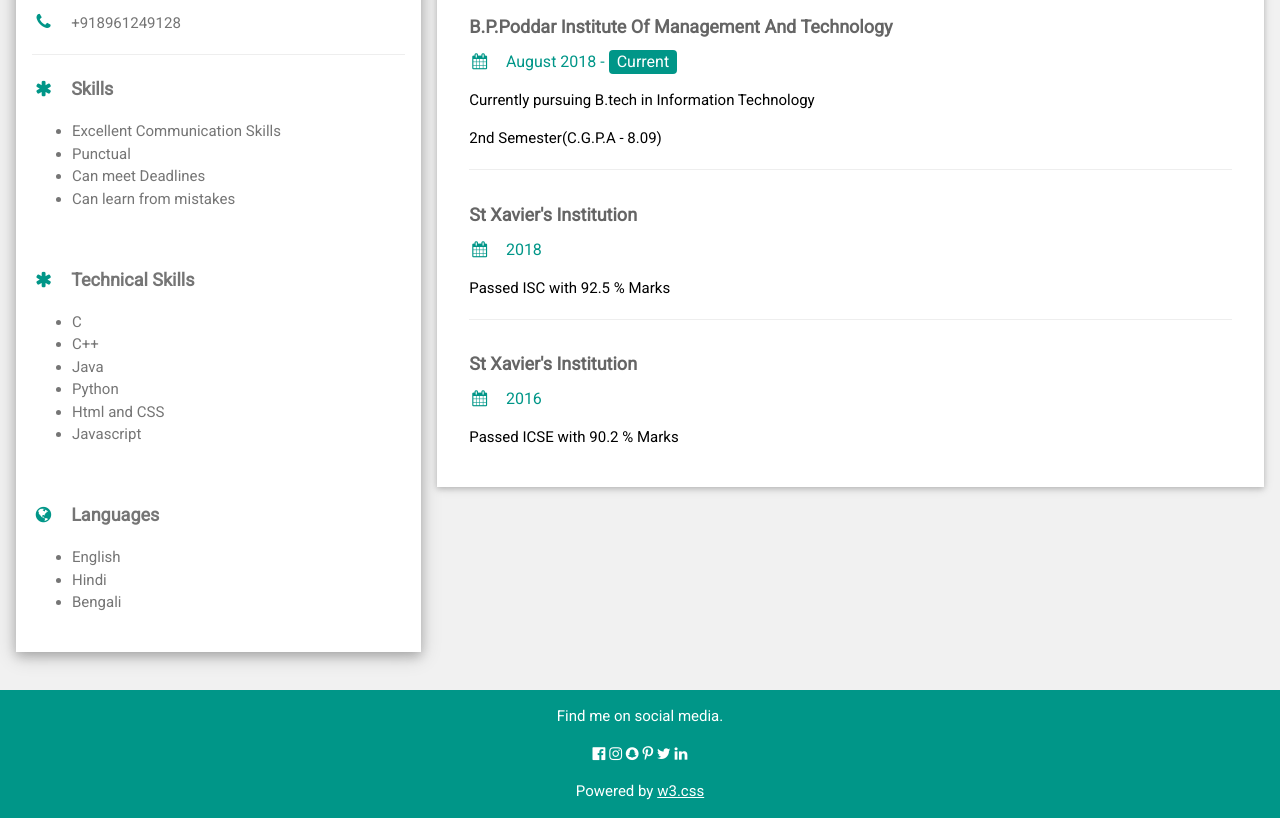
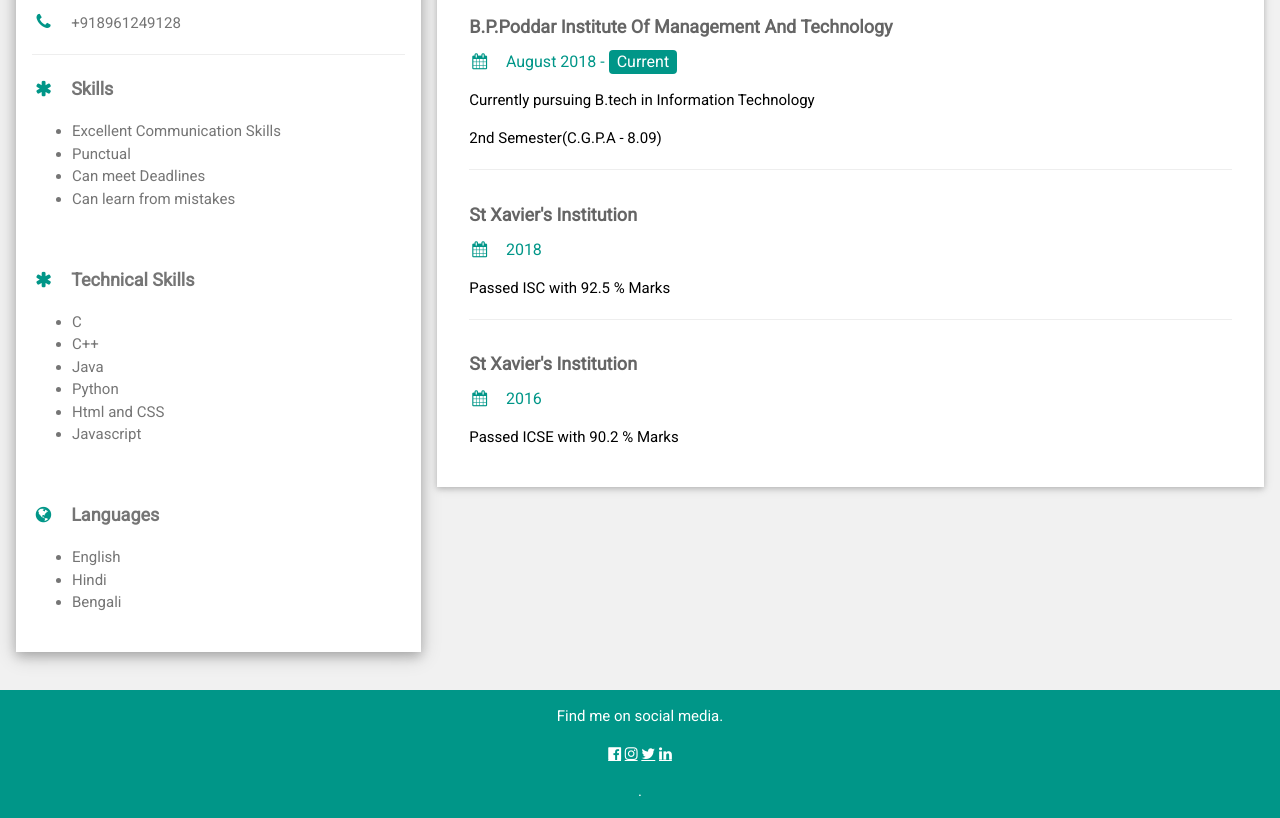
Before and after one commit to akashdeepbhattacharya/akashdeepbhattacharya.github.io, a plain HTML site: page index.html in a window 1280 px wide. Shown: the part 669-1487 px from the top of the page. Drawn offline with nearby package versions, Linux system fonts and the light colour scheme.

Commit message:
Update index.html

```diff
--- a/index.html
+++ b/index.html
@@ -132,13 +132,11 @@ html,body,h1,h2,h3,h4,h5,h6 {font-family: "Roboto", sans-serif}
 
 <footer class="w3-container w3-teal w3-center w3-margin-top">
   <p>Find me on social media.</p>
-  <i class="fa fa-facebook-official w3-hover-opacity"></i>
-  <i class="fa fa-instagram w3-hover-opacity"></i>
-  <i class="fa fa-snapchat w3-hover-opacity"></i>
-  <i class="fa fa-pinterest-p w3-hover-opacity"></i>
-  <i class="fa fa-twitter w3-hover-opacity"></i>
-  <i class="fa fa-linkedin w3-hover-opacity"></i>
-  <p>Powered by <a href="https://www.w3schools.com/w3css/default.asp" target="_blank">w3.css</a></p>
+  <a href="https://www.facebook.com/akashdeep.bhattacharya7911" class="fa fa-facebook-official w3-hover-opacity"></a>
+  <a  href="https://www.instagram.com/_taken_for_granted_/" class="fa fa-instagram w3-hover-opacity"></a>
+  <a href="https://twitter.com/beingakscool" class="fa fa-twitter w3-hover-opacity"></a>
+  <a href="https://www.linkedin.com/in/akashdeep-bhattacharya-8aa417158/" class="fa fa-linkedin w3-hover-opacity"></a>
+  <p>. <a href="https://www.w3schools.com/w3css/default.asp" target="_blank"></a></p>
 </footer>
 
 </body>
```
